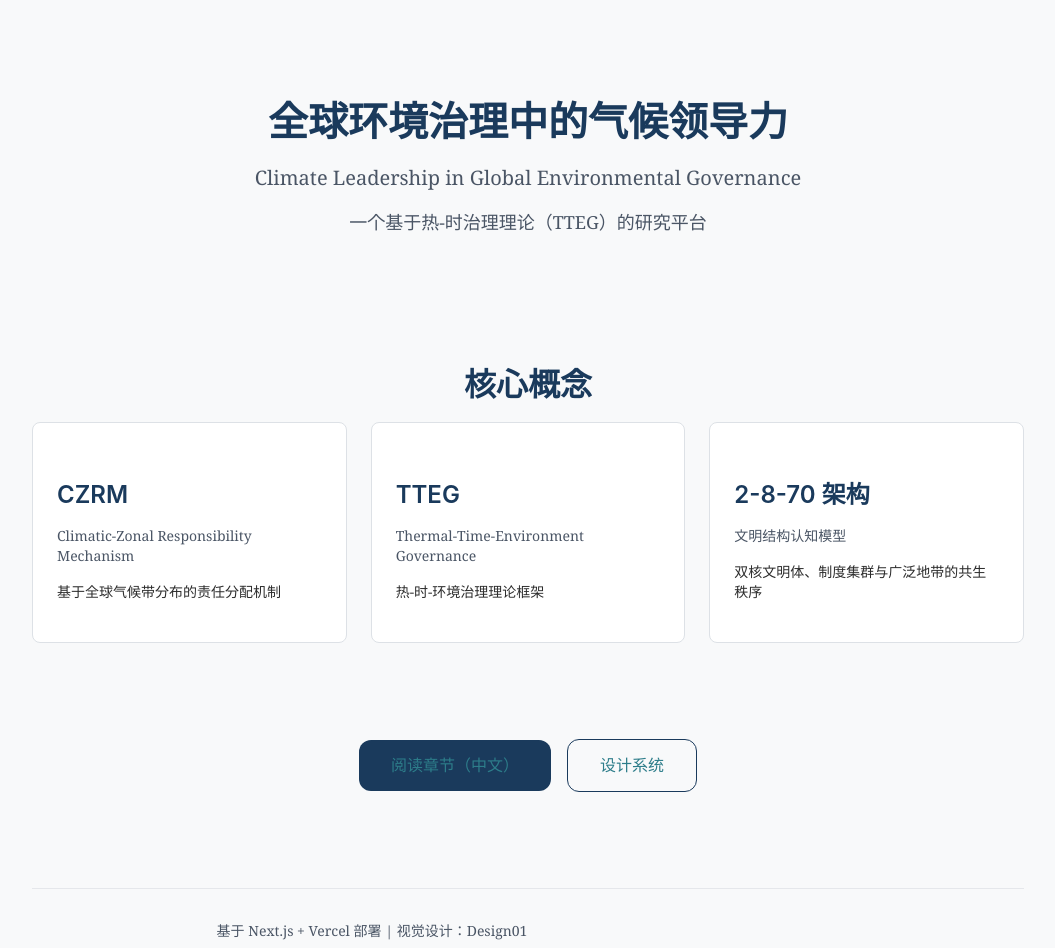
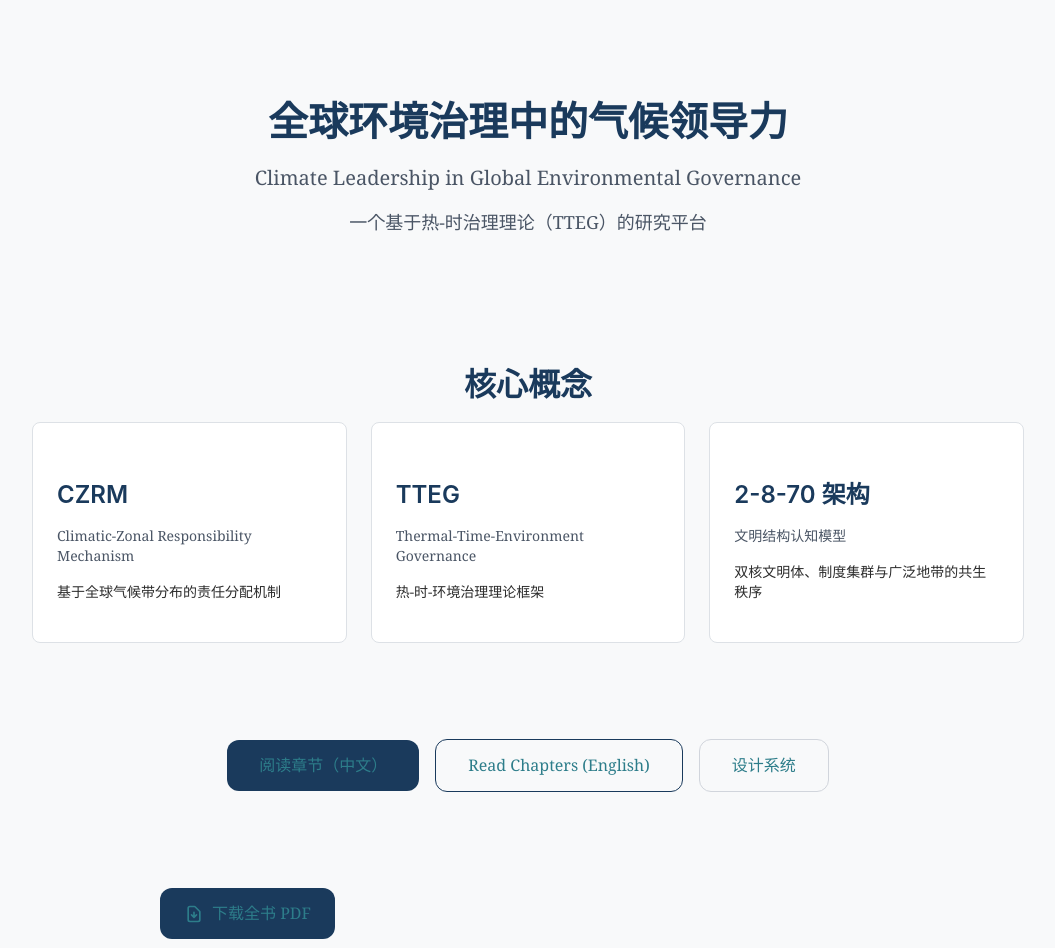
Before and after one commit to simon947161/climate-leadership, a Next.js app: page / in a window 1280 px wide. Shown: the top 948 px of the page, without its empty margins (112-1167 px from the left). Built offline with nearby package versions, Linux system fonts and the light colour scheme.

Commit message:
Add PDF download entry point

```diff
--- a/src/app/chapters/en/[chapter]/page.tsx
+++ b/src/app/chapters/en/[chapter]/page.tsx
@@ -6,6 +6,7 @@ import Container from '@/components/Container';
 import Prose from '@/components/Prose';
 import TermHighlight from '@/components/TermHighlight';
 import LanguageSwitcher from '@/components/LanguageSwitcher';
+import PDFDownload from '@/components/PDFDownload';
 import { ChapterMeta, getChapterContent, getChaptersByLang } from '@/data/chapters';
 
 interface ChapterPageProps {
@@ -148,6 +149,9 @@ export default async function ChapterPage({ params }: ChapterPageProps) {
             <div />
           )}
         </nav>
+
+        {/* PDF Download */}
+        <PDFDownload />
       </div>
     </Container>
   );
--- a/src/app/chapters/zh/[chapter]/page.tsx
+++ b/src/app/chapters/zh/[chapter]/page.tsx
@@ -6,6 +6,7 @@ import Container from '@/components/Container';
 import Prose from '@/components/Prose';
 import TermHighlight from '@/components/TermHighlight';
 import LanguageSwitcher from '@/components/LanguageSwitcher';
+import PDFDownload from '@/components/PDFDownload';
 import { ChapterMeta, getChapterContent, getChaptersByLang } from '@/data/chapters';
 
 interface ChapterPageProps {
@@ -141,6 +142,9 @@ export default async function ChapterPage({ params }: ChapterPageProps) {
             <div />
           )}
         </nav>
+
+        {/* PDF Download */}
+        <PDFDownload />
       </div>
     </Container>
   );
--- a/src/app/chapters/zh/page.tsx
+++ b/src/app/chapters/zh/page.tsx
@@ -1,6 +1,7 @@
 import Container from '@/components/Container';
 import Section from '@/components/Section';
 import LanguageSwitcher from '@/components/LanguageSwitcher';
+import PDFDownload from '@/components/PDFDownload';
 import { chaptersZh } from '@/data/chapters';
 
 export const metadata = {
@@ -98,6 +99,9 @@ export default function ChaptersDirectoryPage() {
             ← 返回首页
           </a>
         </div>
+
+        {/* PDF Download */}
+        <PDFDownload />
       </Section>
     </Container>
   );
--- a/src/app/page.tsx
+++ b/src/app/page.tsx
@@ -1,5 +1,6 @@
 import Container from '@/components/Container';
 import Section from '@/components/Section';
+import PDFDownload from '@/components/PDFDownload';
 
 export default function Home() {
   return (
@@ -56,12 +57,23 @@ export default function Home() {
               阅读章节（中文）
             </a>
             <a
+              href="/chapters/en"
+              className="inline-block border border-primary text-primary px-8 py-3 rounded-lg hover:bg-primary hover:text-white transition-colors mr-4"
+            >
+              Read Chapters (English)
+            </a>
+            <a
               href="/design-system"
-              className="inline-block border border-primary text-primary px-8 py-3 rounded-lg hover:bg-primary hover:text-white transition-colors"
+              className="inline-block border border-gray-300 text-gray-700 px-8 py-3 rounded-lg hover:bg-gray-100 transition-colors"
             >
               设计系统
             </a>
           </div>
+        </Section>
+
+        {/* PDF Download */}
+        <Section spacing="sm">
+          <PDFDownload />
         </Section>
 
         {/* Footer */}
--- /dev/null
+++ b/src/components/PDFDownload.tsx
@@ -0,0 +1,50 @@
+import React from 'react';
+import Container from './Container';
+
+interface PDFDownloadProps {
+  href?: string;
+  label?: string;
+  className?: string;
+}
+
+/**
+ * PDFDownload - Button/link to download the full book PDF
+ *
+ * If href is provided, links to the PDF file.
+ * If href is not provided, shows a disabled button or a "coming soon" message.
+ */
+export default function PDFDownload({
+  href = '/pdf/climate-leadership-zh.pdf',
+  label = '下载全书 PDF',
+  className = ''
+}: PDFDownloadProps) {
+  return (
+    <Container size="md">
+      <div className={`py-4 ${className}`}>
+        <a
+          href={href}
+          download
+          className="inline-flex items-center px-6 py-3 bg-primary text-white rounded-lg hover:bg-primary-dark transition-colors"
+        >
+          <svg
+            className="w-5 h-5 mr-2"
+            fill="none"
+            stroke="currentColor"
+            viewBox="0 0 24 24"
+          >
+            <path
+              strokeLinecap="round"
+              strokeLinejoin="round"
+              strokeWidth={2}
+              d="M12 10v6m0 0l-3-3m3 3l3-3m2 8H7a2 2 0 01-2-2V5a2 2 0 012-2h5.586a1 1 0 01.707.293l5.414 5.414a1 1 0 01.293.707V19a2 2 0 01-2 2z"
+            />
+          </svg>
+          {label}
+        </a>
+        <p className="text-sm text-gray-600 mt-2">
+          包含全部已发布章节（PDF, ~2MB）
+        </p>
+      </div>
+    </Container>
+  );
+}
```
